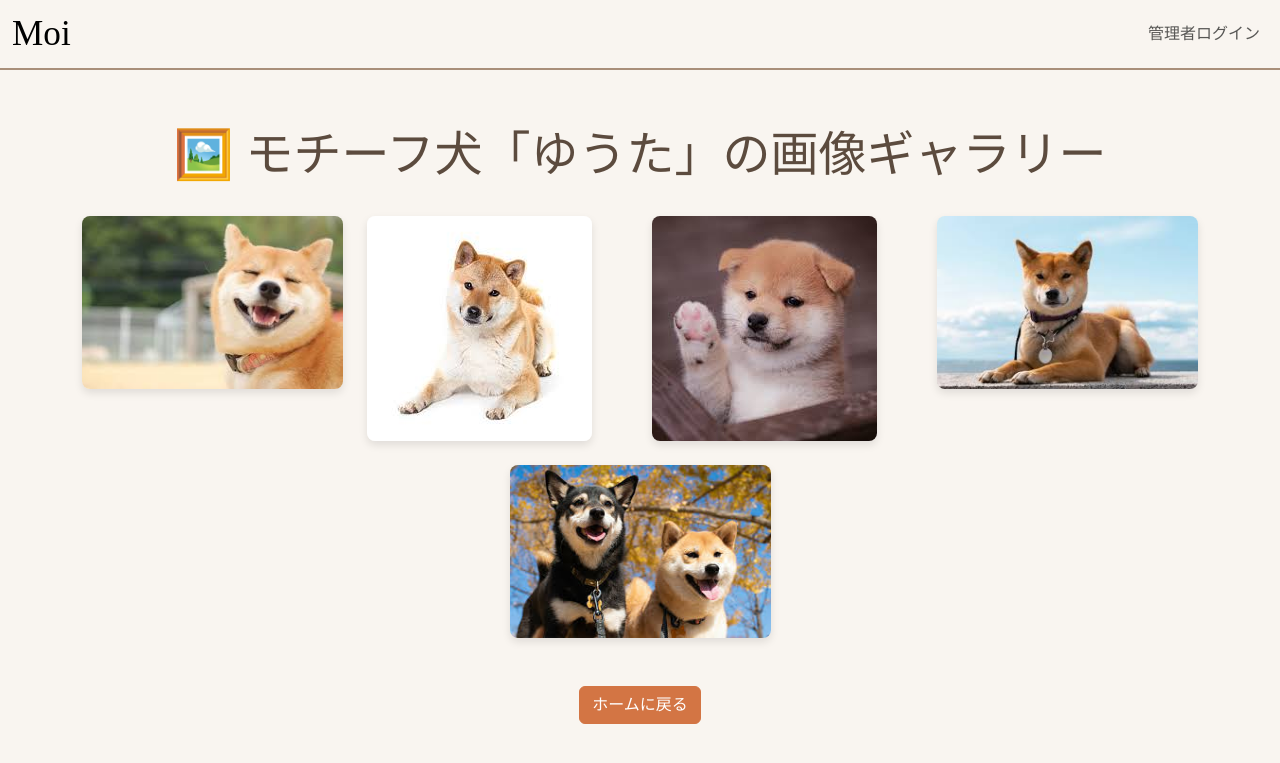
After one commit to jinmu1999111/order_tools, a Flask app: page /gallery in a window 1280 px wide. The commit adds this page. Shown: the top 763 px of the page. Run offline with Flask 3, Linux system fonts and the light colour scheme; some web fonts are replaced.

Commit message:
add a gallaly

```diff
--- a/app.py
+++ b/app.py
@@ -399,7 +399,7 @@ def update_order_status(order_id):
     for order in orders_in_session:
         if new_status == 'preparing' and order.status == 'pending':
             order.status = new_status
-        elif new_status == 'served' and order.status == 'preparing': # preparing -> served に変更
+        elif new_status == 'served' and (order.status == 'preparing' or order.status == 'pending'): # pendingからも直接servedに変更できるようにする
             order.status = new_status
 
     db.session.commit()
@@ -592,6 +592,12 @@ def api_kitchen_status():
     is_cooking = db.session.query(q.exists()).scalar()
     return jsonify({'cooking_active': is_cooking})
 
+# --- ギャラリールートの追加 ---
+@app.route('/gallery')
+def gallery():
+    # ここに画像ギャラリーのコンテンツを実装します
+    return render_template('gallery.html')
+
 # --- エラーハンドラー ---
 @app.errorhandler(404)
 def not_found_error(error):
--- /dev/null
+++ b/templates/gallery.html
@@ -0,0 +1,42 @@
+{% extends "layout.html" %}
+{% block title %}画像ギャラリー{% endblock %}
+
+{% block extra_css %}
+<style>
+    .gallery-container {
+        padding-top: 2rem;
+    }
+    .gallery-item {
+        margin-bottom: 1.5rem;
+    }
+    .gallery-item img {
+        max-width: 100%;
+        height: auto;
+        border-radius: 8px;
+        box-shadow: 0 4px 8px rgba(0,0,0,0.1);
+    }
+    .gallery-heading {
+        font-size: 3rem;
+        margin-bottom: 2rem;
+        text-align: center;
+        color: var(--color-text);
+    }
+</style>
+{% endblock %}
+
+{% block content %}
+<div class="container gallery-container">
+    <h1 class="gallery-heading">🖼️ モチーフ犬「ゆうた」の画像ギャラリー</h1>
+    <div class="row justify-content-center">
+        {% for i in range(1, 6) %}
+        <div class="col-12 col-sm-6 col-md-4 col-lg-3 gallery-item">
+            <img src="{{ url_for('static', filename='images/gallery_photo' + i|string + '.jpg') }}"
+                 alt="ギャラリー画像{{ i }}" loading="lazy">
+        </div>
+        {% endfor %}
+    </div>
+    <div class="text-center mt-4">
+        <a href="{{ url_for('index') }}" class="btn btn-primary">ホームに戻る</a>
+    </div>
+</div>
+{% endblock %}
```
Also changed, not shown: templates/table_menu.html (+3 -5 lines), static/images/gallery_photo1.jpg (added), static/images/gallery_photo2.jpg (added), static/images/gallery_photo3.jpg (added), static/images/gallery_photo4.jpg (added), static/images/gallery_photo5.jpg (added).
